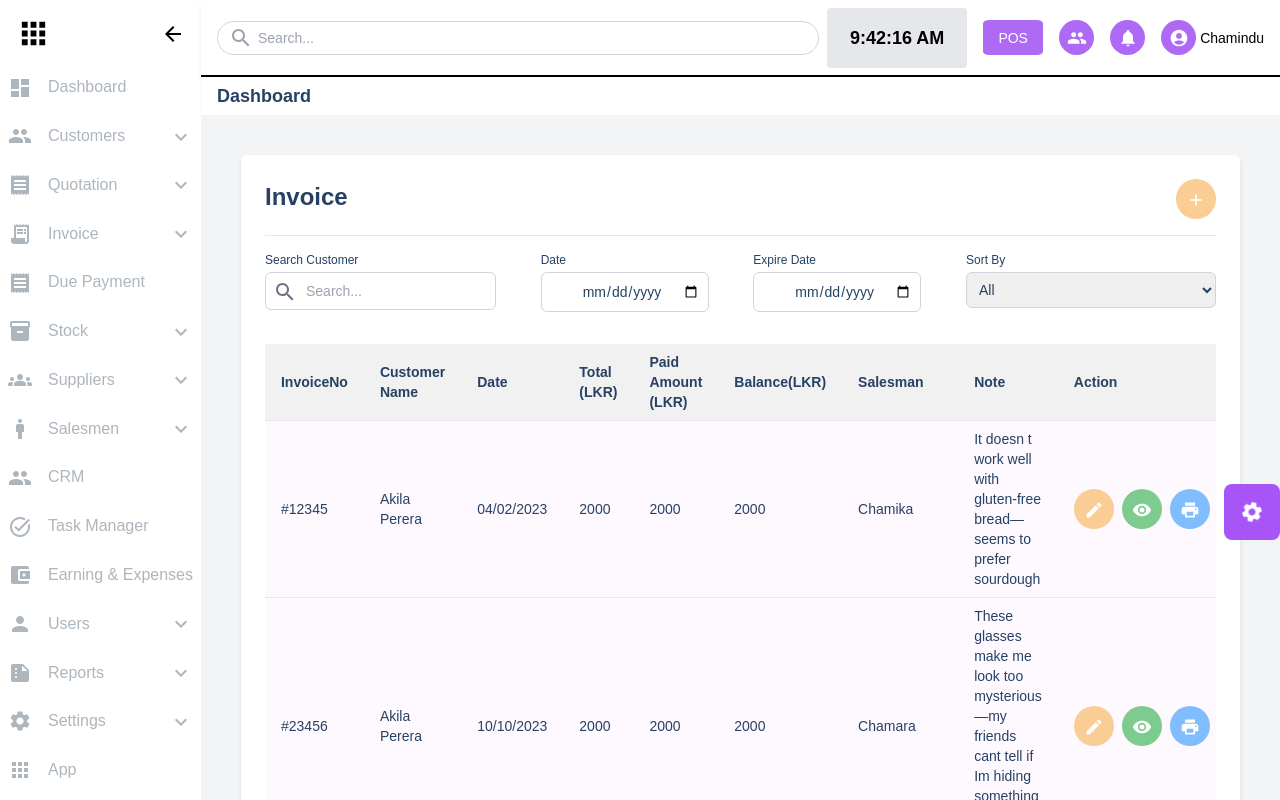
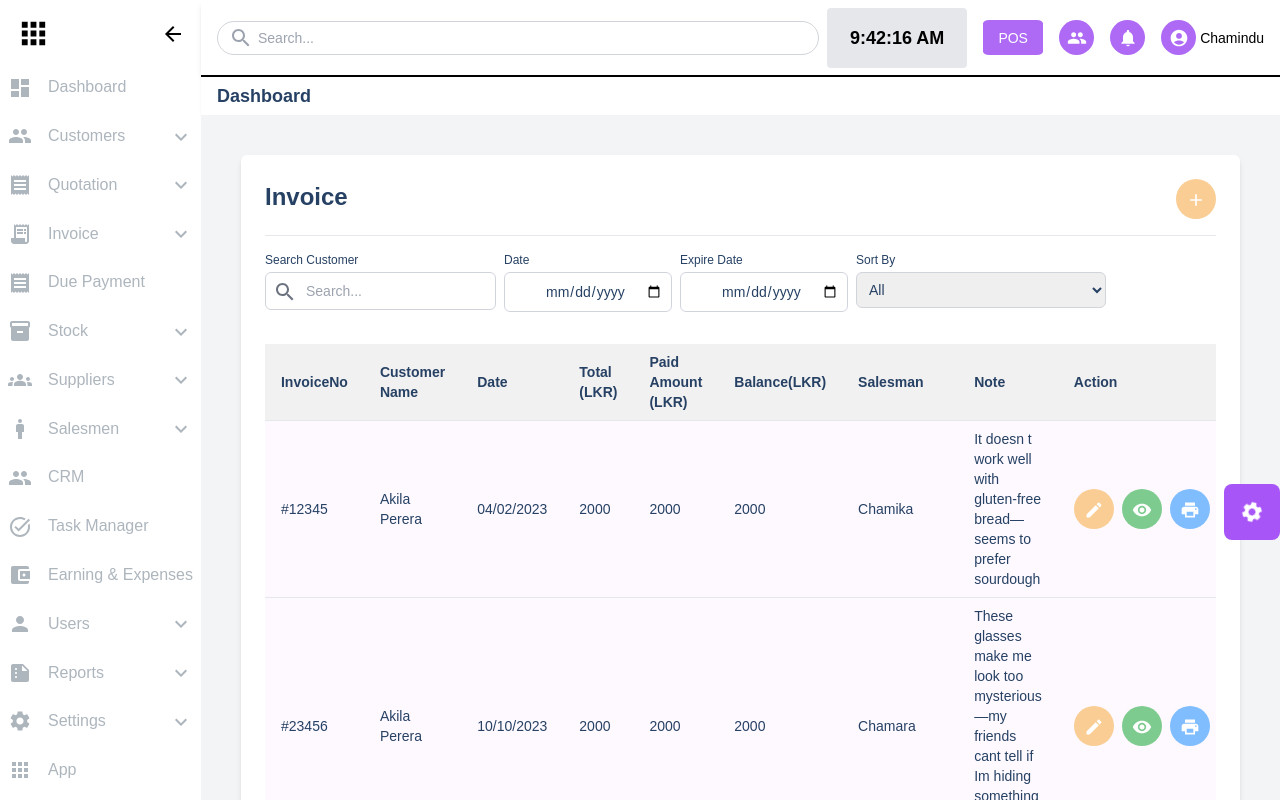
Before and after one commit to ChaminduNevandith/Invoice-System, a React (Vite) app: page /invoice in a window 1280 px wide. Built offline with nearby package versions, Linux system fonts and the light colour scheme.

Commit message:
did the changes

```diff
--- a/src/Pages/Invoice/Invoice/Invoice.jsx
+++ b/src/Pages/Invoice/Invoice/Invoice.jsx
@@ -48,7 +48,7 @@ function ListCustomers() {
       </div>
       <hr className="bg-black mb-4"></hr>
 
-      <div className="flex flex-col md:flex-row justify-between mb-8">
+      <div className="flex flex-col md:flex-row  space-x-2 mb-8">
         {/* Search Bar */}
             <div className="relative mb-4 md:mb-0">
             <label className="block text-[#264164] mb-1 text-xs">Search Customer</label>
--- a/src/Pages/Stocks/GRN/GRN.jsx
+++ b/src/Pages/Stocks/GRN/GRN.jsx
@@ -47,7 +47,7 @@ function ListGRN() {
       </div>
       <hr className="bg-black mb-4"></hr>
 
-      <div className="flex flex-col md:flex-row justify-between mb-8">
+      <div className="flex flex-col md:flex-row  space-x-2 mb-8">
         {/* Search Bar */}
             <div className="relative mb-4 md:mb-0">
             <label className="block text-[#264164] mb-1 text-xs">Search By Supplier</label>
```
